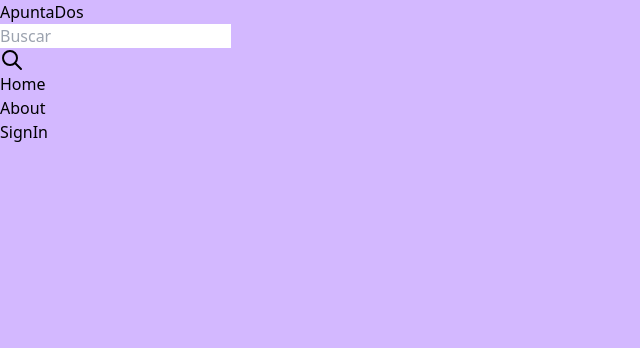
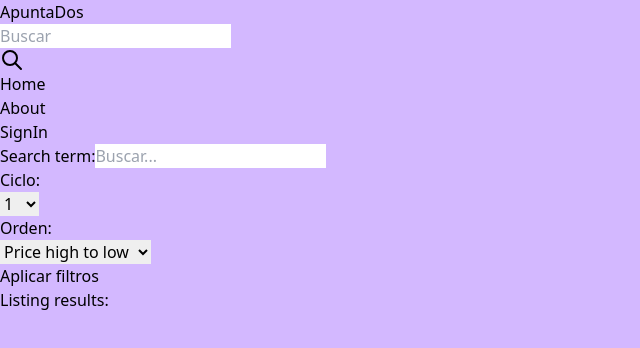
Before and after one commit to Panitou/apuntados-web-express-react, a React (Vite) app in the folder client/: page /search in a window 1280 px wide. Shown: the top 348 px of the page, without its empty margins (0-640 px from the left). Built offline with nearby package versions, Linux system fonts and the light colour scheme; no server answers; a web font is replaced by a local one.

Commit message:
Create search page UI

```diff
--- a/client/src/App.jsx
+++ b/client/src/App.jsx
@@ -10,6 +10,7 @@ import UpdateListing from "./pages/UpdateListing.jsx";
 import Listing from "./pages/Listing.jsx";
 import Header from "./components/Header";
 import PrivateRoute from "./components/PrivateRoute";
+import Search from "./pages/Search.jsx";
 
 export default function App() {
   return (
@@ -20,7 +21,9 @@ export default function App() {
         <Route path="/sign-in" element={<SignIn />}></Route>
         <Route path="/sign-up" element={<SignUp />}></Route>
         <Route path="/about" element={<About />}></Route>
+        <Route path="/search" element={<Search />} />
         <Route path="/listing/:listingId" element={<Listing />} />
+
         <Route element={<PrivateRoute />}>
           <Route path="/profile" element={<Profile />} />
           <Route path="/create-listing" element={<CreateListing />} />
--- /dev/null
+++ b/client/src/pages/Search.jsx
@@ -0,0 +1,59 @@
+import React from "react";
+
+function Search() {
+  return (
+    <div className="flex flex-col md:flex-row font-semibold">
+      <div className="p-7 border-b-2 md:border-r-2 md:min-h-screen">
+        <form className="flex flex-col gap-8">
+          <div className="flex items-center gap-2">
+            <label className="whitespace-nowrap">Search term:</label>
+            <input
+              id="searchTerm"
+              type="text"
+              placeholder="Buscar..."
+              className="border rounded-lg p-3 w-full"
+            />
+          </div>
+          <div className="flex gap-2 flex-wrap items-center">
+            <label>Ciclo:</label>
+            <div className="flex gap-2">
+              <select id="semester" className="w-5">
+                <option>1</option>
+                <option>2</option>
+                <option>3</option>
+                <option>4</option>
+                <option>5</option>
+                <option>6</option>
+                <option>7</option>
+                <option>8</option>
+                <option>9</option>
+                <option>10</option>
+              </select>
+            </div>
+          </div>
+          <div className="flex gap-2 items-center">
+            <label>Orden:</label>
+            <div className="flex gap-2">
+              <select id="price" className="border rounded-lg p-3">
+                <option>Price high to low</option>
+                <option>Price low to hight</option>
+                <option>Latest</option>
+                <option>Oldest</option>
+              </select>
+            </div>
+          </div>
+          <button className="bg-slate-700 text-white p-3 rounded-lg uppercase hover:opacity-95">
+            Aplicar filtros
+          </button>
+        </form>
+      </div>
+      <div className="">
+        <h1 className="text-3xl font-semibold border-b p-3 text-slate-700">
+          Listing results:
+        </h1>
+      </div>
+    </div>
+  );
+}
+
+export default Search;
```
